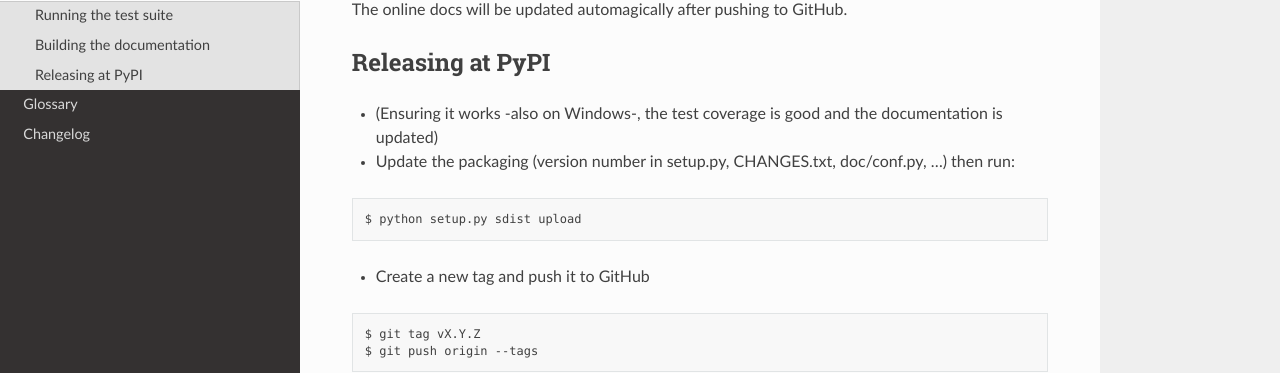
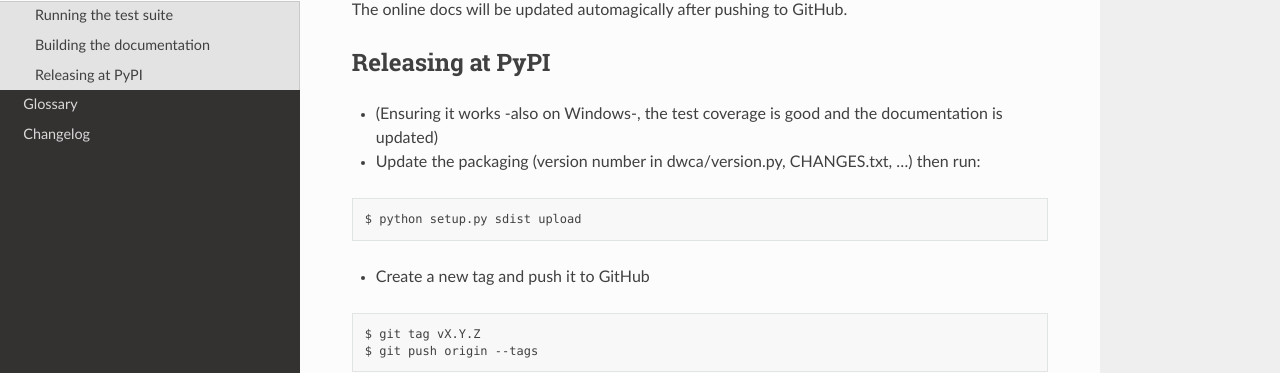
Before and after one commit to BelgianBiodiversityPlatform/python-dwca-reader, a Sphinx documentation site: the page built from doc/contributing.rst, in a window 1280 px wide and 900 px high, scrolled down 704 px. Shown: the part 339-712 px from the top of the window. Built offline with Sphinx 7.4.7 and the Read the Docs theme 2.0.0, drawn with Linux system fonts in a browser that asks for light colours.

Commit message:
There's now a single source of truth for the version number.

```diff
--- a/doc/conf.py
+++ b/doc/conf.py
@@ -19,6 +19,8 @@
 # documentation root, use os.path.abspath to make it absolute, like shown here.
 sys.path.append(os.path.join(os.path.dirname(__file__), '../dwca'))
 sys.path.append(os.path.join(os.path.dirname(__file__), '..'))
+
+from dwca.version import __version__
 
 # -- General configuration -----------------------------------------------------
 
@@ -50,9 +52,9 @@
 # built documents.
 #
 # The short X.Y version.
-version = '0.13.2'
+version = __version__
 # The full version, including alpha/beta/rc tags.
-release = '0.13.2'
+release = __version__
 
 # The language for content autogenerated by Sphinx. Refer to documentation
 # for a list of supported languages.
--- a/doc/contributing.rst
+++ b/doc/contributing.rst
@@ -55,7 +55,7 @@
 -----------------
 
 * (Ensuring it works -also on Windows-, the test coverage is good and the documentation is updated)
-* Update the packaging (version number in setup.py, CHANGES.txt, doc/conf.py, ...) then run:
+* Update the packaging (version number in dwca/version.py, CHANGES.txt, ...) then run:
 
 ::
 
--- /dev/null
+++ b/dwca/__init__.py
@@ -0,0 +1 @@
+from .version import __version__
--- /dev/null
+++ b/dwca/version.py
@@ -0,0 +1 @@
+__version__ = '0.13.2'
--- a/setup.py
+++ b/setup.py
@@ -1,9 +1,11 @@
 # -*- coding: utf-8 -*-
 from setuptools import setup
 
+exec(open('dwca/version.py').read())
+
 setup(
     name='python-dwca-reader',
-    version='0.13.2',
+    version= __version__,
     author=u'Nicolas Noé - Belgian Biodiversity Platform',
     author_email='n.noe@biodiversity.be',
     packages=['dwca', 'dwca.darwincore', 'dwca.test'],
```
